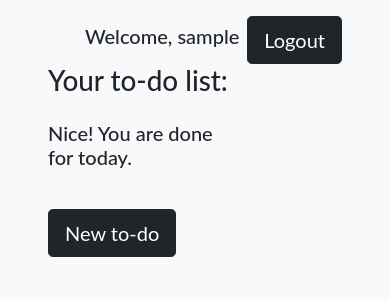
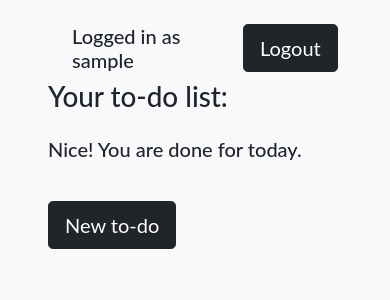
Before and after one commit to MarcusAldrey/Todo-APP, a Django app: page /current/ in a window 390 px wide. Shown: the top 300 px of the page. Run offline with Django 3.2, Linux system fonts and the light colour scheme; the visitor is signed in with stand-in values (Sample User, id 1); data that the repository does not hold is empty.

Commit message:
adição de botões de retorno e alguns ajustes de responsividade

```diff
--- a/todo/templates/todo/base.html
+++ b/todo/templates/todo/base.html
@@ -20,13 +20,25 @@
 
   {% if user.is_authenticated %}
 
-  <form action="{% url 'logoutuser' %}" method="POST" class="me-5 mt-3 d-flex flex-row-reverse"> <br />
-    {% csrf_token %}
-    <button class="btn btn-lg btn-dark ms-2" type="submit">Logout</button>
-    <div class="mt-2">
-      <h5>Welcome, {{user}}</h5>
+  <div class="d-flex flex-row-reverse me-3">
+
+    <div class="row">
+
+      <div class="col">
+        <div class="mt-4">
+          <h5>Logged in as {{user}}</h5>
+        </div>
+      </div>
+
+      <div class="col">
+        <form action="{% url 'logoutuser' %}" method="POST"> <br />
+          {% csrf_token %}
+          <button class="btn btn-lg btn-dark ms-2" type="submit">Logout</button>
+        </form>
+      </div>
+
     </div>
-  </form>
+  </div>
 
   {% endif %}
 
--- a/todo/templates/todo/currenttodos.html
+++ b/todo/templates/todo/currenttodos.html
@@ -3,11 +3,11 @@
 
 {% block content %}
 
-<div class="ms-5">
+<div class="ms-5 col-sm-12 col-md-12 col-xl-4 me-4">
 
   <h1>Your to-do list: </h1>
 
-  <div class="list-group col-xl-6 col-md-12 w-50 mt-4">
+  <div class="list-group w-100 mt-4">
 
     {% for todo in todos %}
 
```
Also changed, not shown: todo/templates/todo/createtodo.html (+7 -2 lines), todo/templates/todo/viewtodo.html (+7 -3 lines), todo/static/todo/arrow-left-square-fill.svg (added).
